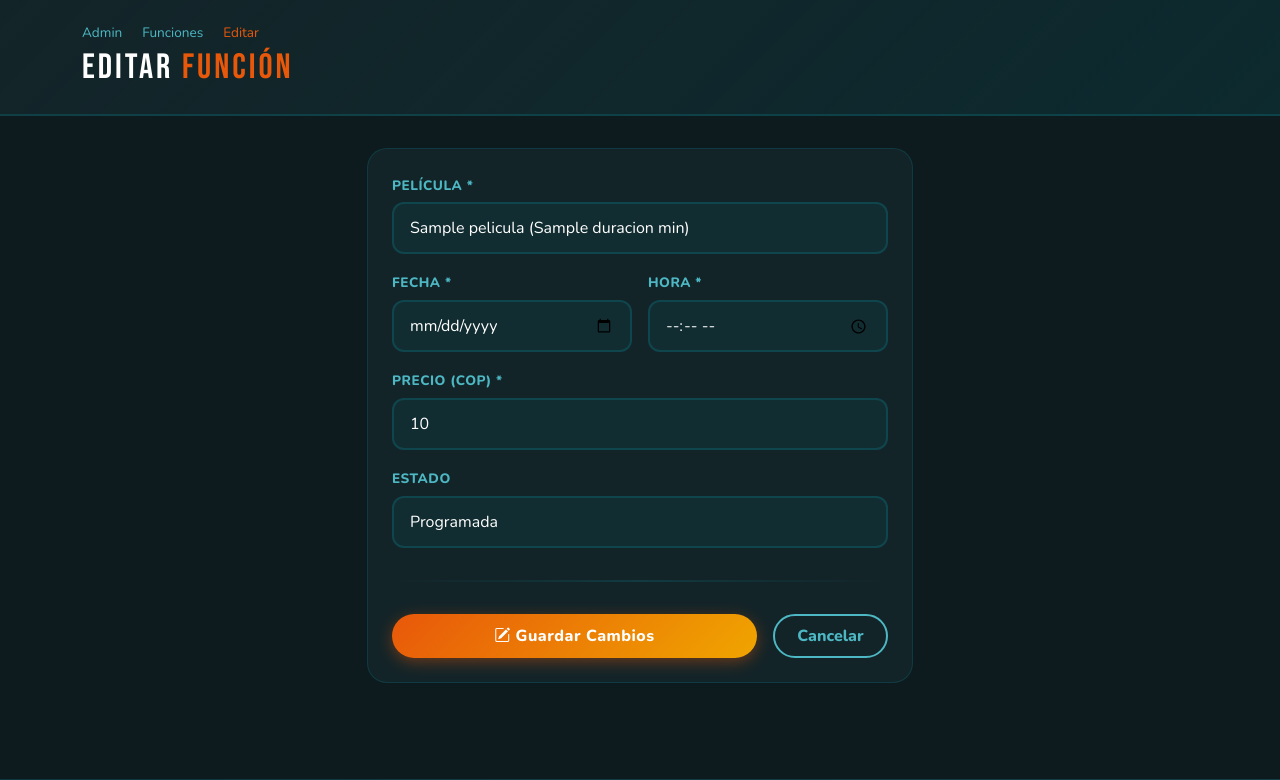
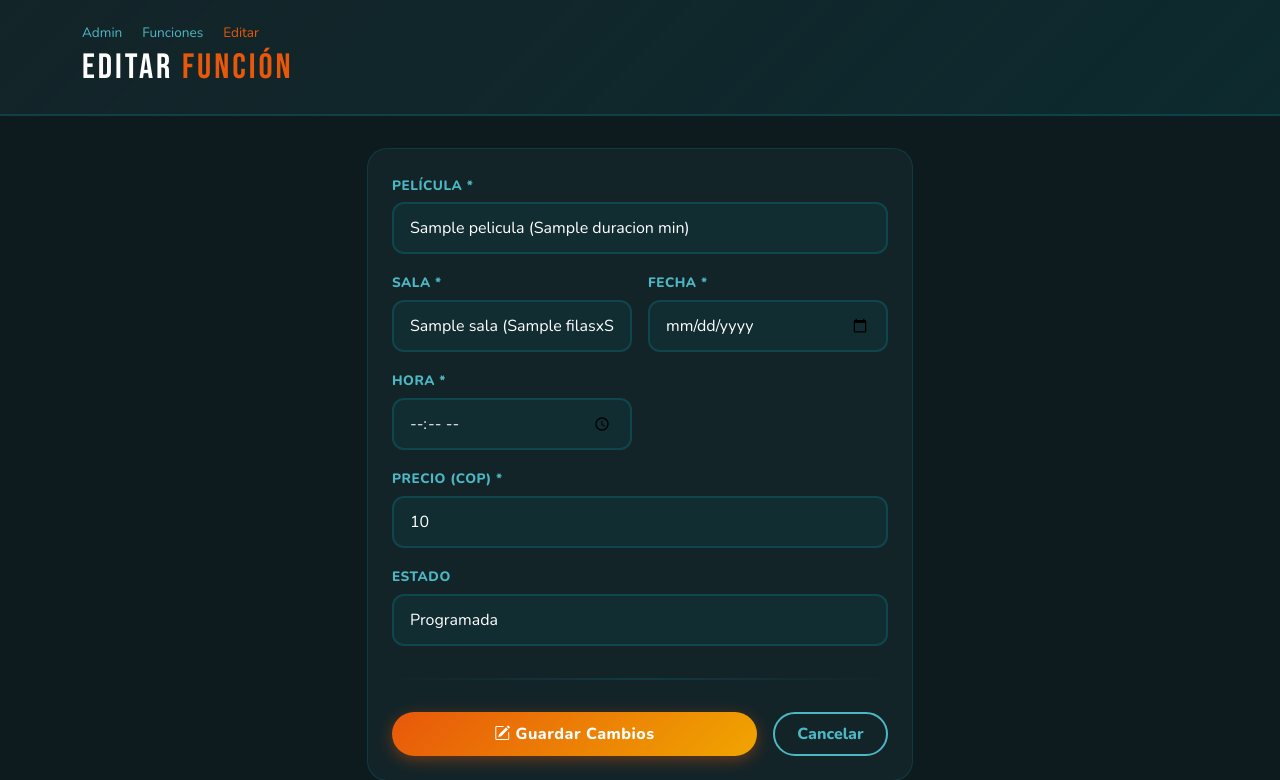
Before and after one commit to Jorge-240/Cinema-Caribe, a Flask app: template templates/admin/form_funcion.html in a window 1280 px wide. Shown: the part 85-865 px from the top of the page. Run offline with Flask 3, Linux system fonts and the light colour scheme; the template is opened without the code that fills it: most values are stand-ins (such as "Sample title", 1, 10 or a date in 2020); some libraries are stand-ins or nearby versions.

Commit message:
Fix: Agregar campo de sala dinámico en formulario de funciones - Soluciona error FK en nueva función

```diff
--- a/templates/admin/form_funcion.html
+++ b/templates/admin/form_funcion.html
@@ -31,11 +31,24 @@
           </div>
           <div class="row g-3 mb-3">
             <div class="col-6">
+              <label class="cc-form-label">Sala *</label>
+              <select name="sala_id" class="form-select cc-form-control" required>
+                <option value="">— Selecciona sala —</option>
+                {% for s in salas %}
+                <option value="{{ s.id }}" {{ 'selected' if funcion and funcion.sala_id == s.id else 'selected' if loop.first }}>
+                  {{ s.nombre }} ({{ s.filas }}x{{ s.cols }})
+                </option>
+                {% endfor %}
+              </select>
+            </div>
+            <div class="col-6">
               <label class="cc-form-label">Fecha *</label>
               <input type="date" name="fecha" class="form-control cc-form-control"
                      value="{{ funcion.fecha if funcion else '' }}"
                      required>
             </div>
+          </div>
+          <div class="row g-3 mb-3">
             <div class="col-6">
               <label class="cc-form-label">Hora *</label>
               <input type="time" name="hora" class="form-control cc-form-control"
```
Also changed, not shown: models/funcion.py (+10 -0 lines), routes/admin.py (+15 -4 lines).
